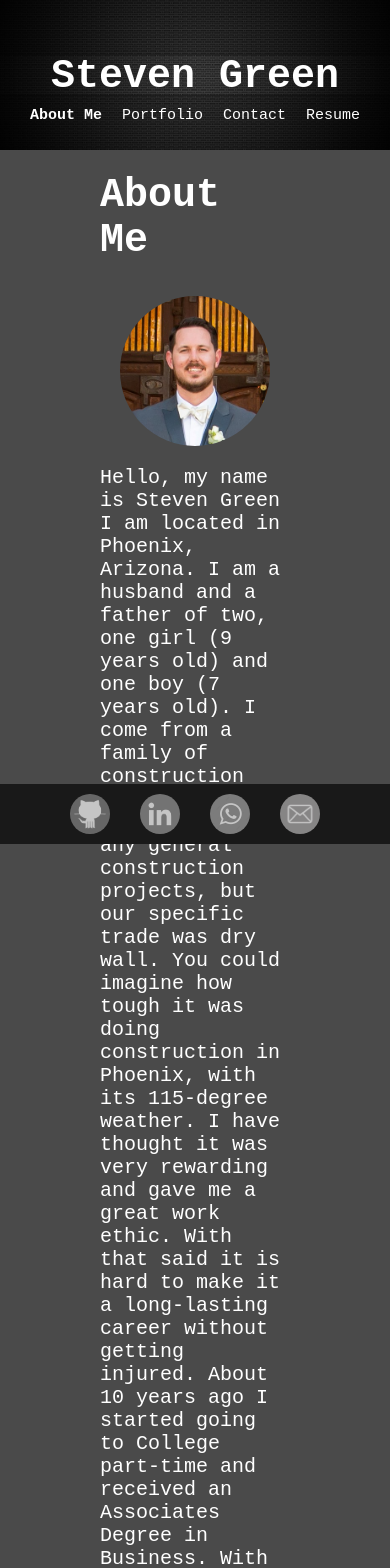
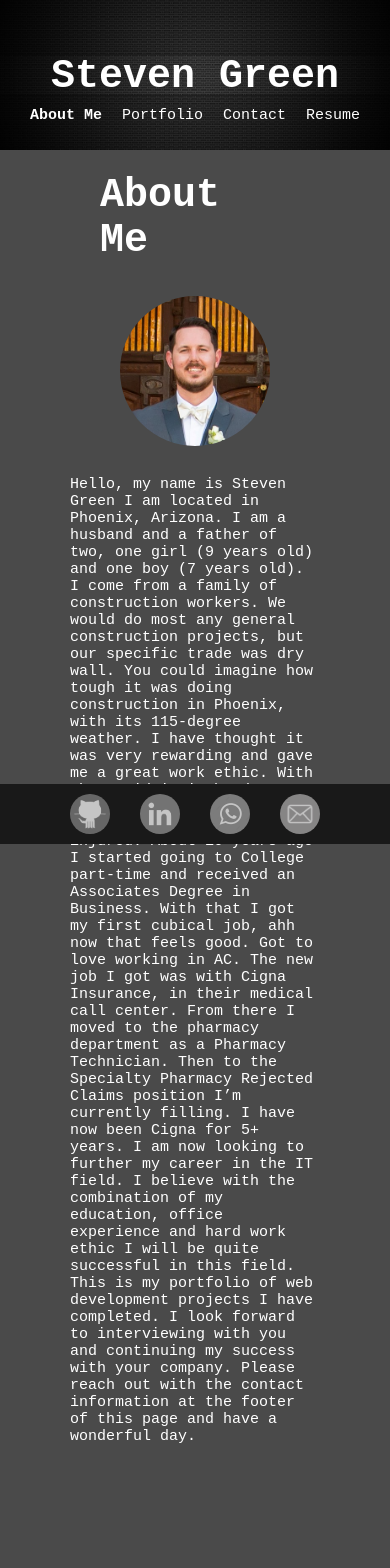
Before and after one commit to mrgreen12375/green-portfolio, a React (Create React App) app: page / in a window 390 px wide. Shown: the top 1568 px of the page. Built offline with nearby package versions, Linux system fonts and the light colour scheme.

Commit message:
updated font size and form size for phone display

```diff
--- a/src/components/About/index.js
+++ b/src/components/About/index.js
@@ -5,7 +5,7 @@ function About() {
 	<main>
 		<h2>About Me</h2>
 		<img className="avatar" src={require('../../assets/images/avatar.jpg')} alt="avatar"/>
-		<p>Hello, my name is Steven Green I am located in Phoenix, Arizona. I am a husband and a father of two, one girl (9 years old) and one boy (7 years old). I come from a family of construction workers. We would do most any general construction projects, but our specific trade was dry wall. You could imagine how tough it was doing construction in Phoenix, with its 115-degree weather. I have thought it was very rewarding and gave me a great work ethic. With that said it is hard to make it a long-lasting career without getting injured. About 10 years ago I started going to College part-time and received an Associates Degree in Business. With that I got my first cubical job, ahh now that feels good. Got to love working in AC. The new job I got was with Cigna Insurance, in their medical call center. From there I moved to the pharmacy department as a Pharmacy Technician. Then to the Specialty Pharmacy Rejected Claims position I’m currently filling. I have now been Cigna for 5+ years. I am now looking to further my career in the IT field. I believe with the combination of my education, office experience and hard work ethic I will be quite successful in this field. This is my portfolio of web development projects I have completed. I look forward to interviewing with you and continuing my success with your company. Please reach out with the contact information at the footer of this page and have a wonderful day.</p>
+		<p className='about'>Hello, my name is Steven Green I am located in Phoenix, Arizona. I am a husband and a father of two, one girl (9 years old) and one boy (7 years old). I come from a family of construction workers. We would do most any general construction projects, but our specific trade was dry wall. You could imagine how tough it was doing construction in Phoenix, with its 115-degree weather. I have thought it was very rewarding and gave me a great work ethic. With that said it is hard to make it a long-lasting career without getting injured. About 10 years ago I started going to College part-time and received an Associates Degree in Business. With that I got my first cubical job, ahh now that feels good. Got to love working in AC. The new job I got was with Cigna Insurance, in their medical call center. From there I moved to the pharmacy department as a Pharmacy Technician. Then to the Specialty Pharmacy Rejected Claims position I’m currently filling. I have now been Cigna for 5+ years. I am now looking to further my career in the IT field. I believe with the combination of my education, office experience and hard work ethic I will be quite successful in this field. This is my portfolio of web development projects I have completed. I look forward to interviewing with you and continuing my success with your company. Please reach out with the contact information at the footer of this page and have a wonderful day.</p>
 	</main>
 	);
 }
--- a/src/style.css
+++ b/src/style.css
@@ -645,6 +645,11 @@ footer {
         margin-top: 70px;
     }
 
+    .about {
+        margin: 30px -30px 0px -30px;
+        font-size: 15px;
+    }
+
     form div {
         display: flex;
         flex-direction: column;
@@ -652,11 +657,11 @@ footer {
     }
 
     .userInput {
-        width: 400px;
+        width: 300px;
     }
 
     .messageInput {
-        width: 400px;
+        width: 300px;
     }
 
     .resumeMargin {
```
Also changed, not shown: 11 other files (tests, documents, lock files or other folders).
